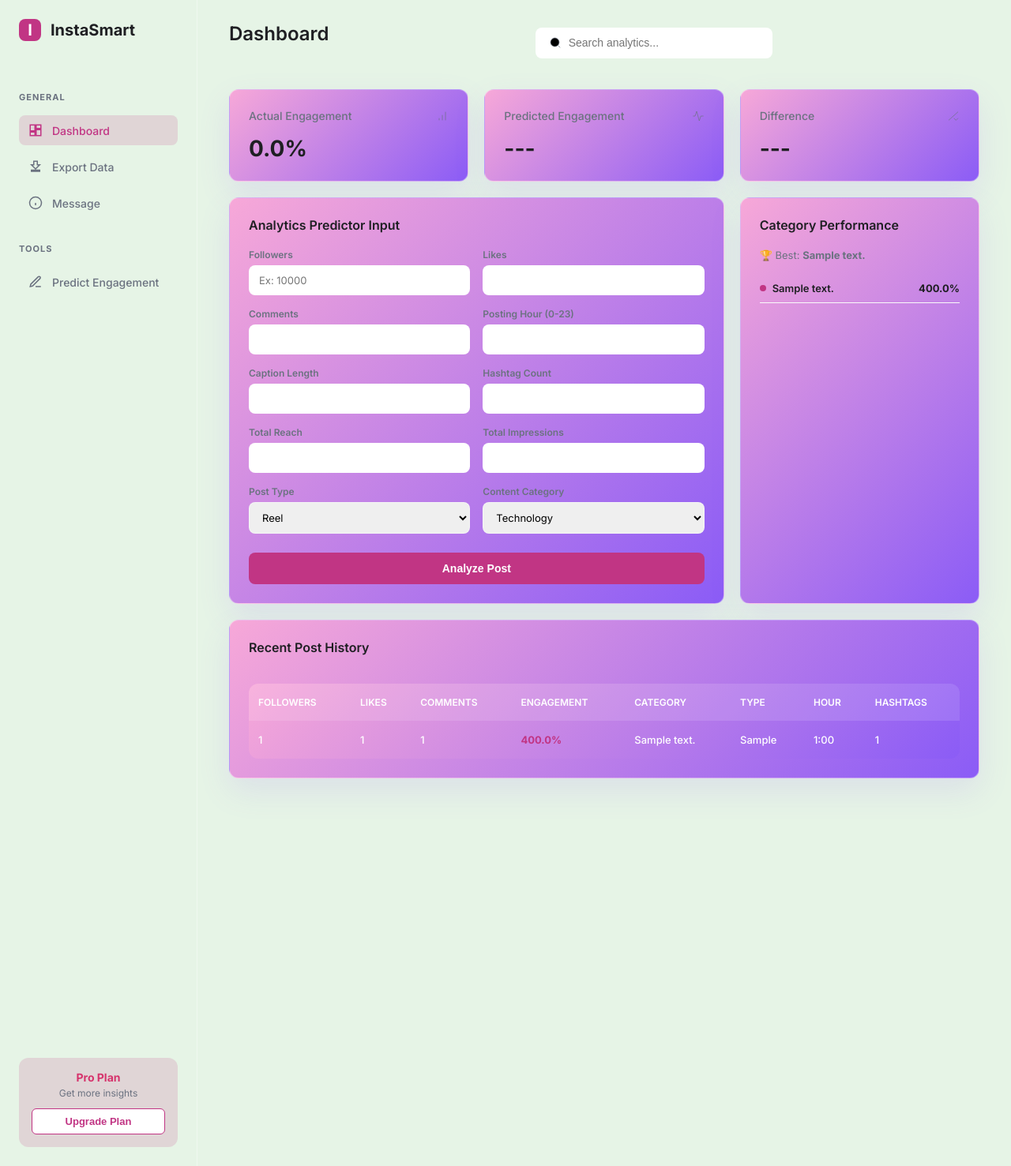
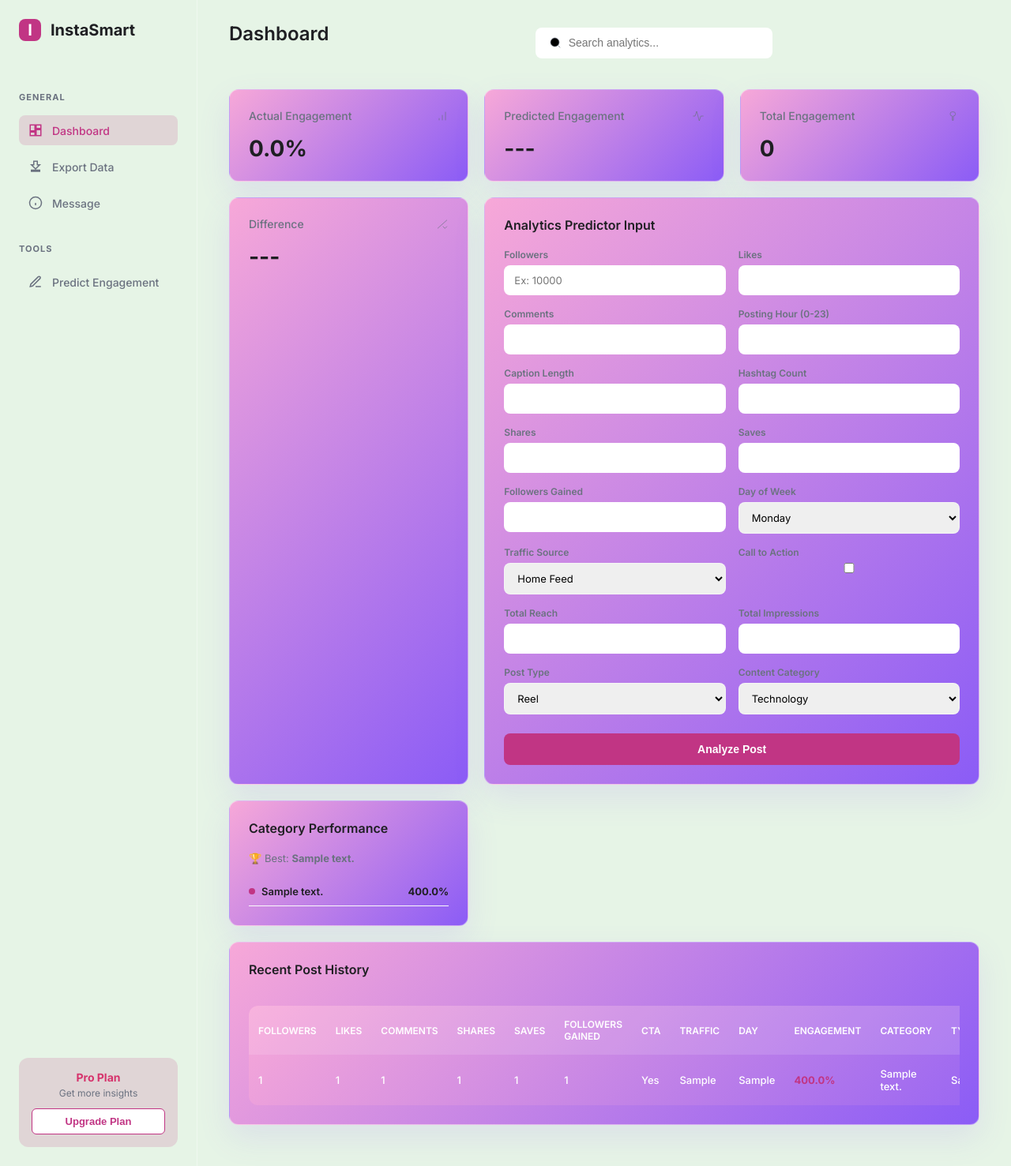
Before and after one commit to Tonishika17/InstaSmart, a Flask app: page / in a window 1280 px wide. Shown: the whole page at 79% size. Run offline with Flask 3, Linux system fonts and the light colour scheme; tables that the repository leaves empty hold one stand-in row (values such as "Sample post"); parts of the project's set-up code (start-up, migrations or seed data) failed here and were passed over.

Commit message:
Integrating new features
Co-authored-by: Copilot <copilot@github.com>

```diff
--- a/app.py
+++ b/app.py
@@ -1,106 +1,176 @@
-import csv, os
+import os
 import joblib
 import pandas as pd
-from sqlalchemy import func
-from flask import Flask, render_template, request, Response
+from sqlalchemy import func, inspect, text
+from flask import Flask, render_template, request
 from models import db, Post
+import config
 
-model = joblib.load("model.pkl")
+MODEL_PATH = os.path.join(os.path.dirname(__file__), "model.pkl")
+
 app = Flask(__name__)
-app.config['SQLALCHEMY_DATABASE_URI'] = 'sqlite:///database.db'
-
+app.config.from_object(config)
 db.init_app(app)
 
+
+def initialize_database():
+    db.create_all()
+    inspector = inspect(db.engine)
+    existing_columns = [column["name"] for column in inspector.get_columns(Post.__tablename__)]
+    columns_to_add = {
+        "traffic_source": "TEXT",
+        "has_call_to_action": "INTEGER",
+        "day_of_week": "TEXT",
+        "shares": "INTEGER",
+        "saves": "INTEGER",
+        "followers_gained": "INTEGER",
+        "engagement": "FLOAT"
+    }
+
+    with db.engine.begin() as connection:
+        for name, column_type in columns_to_add.items():
+            if name not in existing_columns:
+                connection.execute(text(f"ALTER TABLE {Post.__tablename__} ADD COLUMN {name} {column_type}"))
+
+
 with app.app_context():
-    db.create_all()
+    initialize_database()
+
+try:
+    model = joblib.load(MODEL_PATH)
+except FileNotFoundError:
+    model = None
 
 @app.route("/", methods=["GET", "POST"])
 def home():
     engagement_rate = None
+    engagement_count = None
     content_category = ""
     best_category = ""
     suggestion = ""
-    predicted_engagement = 0
+    predicted_engagement = None
+    analytics_insights = []
     category_averages = {}
 
     if request.method == "POST":
-        follower_count = int(request.form["followers"])
-        likes = int(request.form["likes"])
-        comments = int(request.form["comments"])
-        content_category = request.form["content_type"]
-        reach = int(request.form["reach"])
-        impressions = int(request.form["impressions"])
-        media_type = request.form["post_type"]
-        post_hour = int(request.form["hour"])
-        caption_length = int(request.form["caption_length"])
-        hashtags_count = int(request.form["hashtags"])
+        follower_count = int(request.form.get("followers", 0) or 0)
+        likes = int(request.form.get("likes", 0) or 0)
+        comments = int(request.form.get("comments", 0) or 0)
+        shares = int(request.form.get("shares", 0) or 0)
+        saves = int(request.form.get("saves", 0) or 0)
+        followers_gained = int(request.form.get("followers_gained", 0) or 0)
 
-        engagement_rate = (likes + comments) / follower_count
+        content_category = request.form.get("content_type", "Technology")
+        traffic_source = request.form.get("traffic_source", "Home Feed")
+        day_of_week = request.form.get("day_of_week", "Monday")
+        has_call_to_action = 1 if request.form.get("has_call_to_action") == "on" else 0
 
-        # ML prediction using pipeline
+        reach = int(request.form.get("reach", 0) or 0)
+        impressions = int(request.form.get("impressions", 0) or 0)
+        media_type = request.form.get("post_type", "reel")
+        post_hour = int(request.form.get("hour", 0) or 0)
+        caption_length = int(request.form.get("caption_length", 0) or 0)
+        hashtags_count = int(request.form.get("hashtags", 0) or 0)
+
+        engagement_count = likes + comments + shares + saves
+        engagement_rate = round((engagement_count / follower_count) if follower_count else 0.0, 4)
+
         input_df = pd.DataFrame([{
             "follower_count": follower_count,
             "post_hour": post_hour,
             "caption_length": caption_length,
             "hashtags_count": hashtags_count,
+            "likes": likes,
+            "comments": comments,
+            "shares": shares,
+            "saves": saves,
+            "followers_gained": followers_gained,
+            "engagement": engagement_count,
             "content_category": content_category,
             "reach": reach,
             "impressions": impressions,
-            "media_type": media_type
+            "media_type": media_type,
+            "traffic_source": traffic_source,
+            "has_call_to_action": has_call_to_action,
+            "day_of_week": day_of_week
         }])
 
-        predicted_engagement = model.predict(input_df)[0]
-        suggestion = ""
-        if predicted_engagement < engagement_rate:
-            suggestion = "✅ Great performance! Your post exceeded expectations."
-        elif predicted_engagement > engagement_rate:
-            suggestion = "⚠️ Your post underperformed predicted engagement. Try improving strategy."
+        if model is not None:
+            predicted_engagement = float(model.predict(input_df)[0])
 
-        # Smarter rules
+        if predicted_engagement is None:
+            suggestion = "⚠️ Model file not found. Train the model with train_model.py before using predictions."
+        elif predicted_engagement < engagement_rate:
+            suggestion = "✅ Great performance! Your post outperformed predicted engagement."
+        else:
+            suggestion = "⚠️ Your post underperformed predicted engagement. Try refining content and audience reach."
+
         if hashtags_count < 5:
-            suggestion += " Use more hashtags to increase reach."
-        if post_hour < 12:
-            suggestion += " Try posting in evening hours for better visibility."
+            analytics_insights.append("Increase hashtags to widen your reach and engagement potential.")
+        if shares < 10:
+            analytics_insights.append("Encourage more shares by adding a relatable or shareable hook.")
+        if saves < 15:
+            analytics_insights.append("More saves often indicate useful content; ask viewers to save for later.")
+        if followers_gained < max(1, int(follower_count * 0.03)):
+            analytics_insights.append("Improve follow-through by offering clear value or follow prompts.")
+        if has_call_to_action:
+            analytics_insights.append("A strong call-to-action can help convert impressions into real engagement.")
+        else:
+            analytics_insights.append("Add a clear call-to-action to increase comments, shares, and saves.")
 
-        # Save in db
+        if traffic_source == "Hashtags":
+            analytics_insights.append("Hashtag traffic can bring new viewers; keep refining your tags.")
+        elif traffic_source == "Reels Feed":
+            analytics_insights.append("Reels feed distribution is strong, so keep your content short and engaging.")
+        elif traffic_source == "External":
+            analytics_insights.append("External traffic indicates cross-platform interest; leverage those sources.")
+
+        if day_of_week in ["Saturday", "Sunday"]:
+            analytics_insights.append("Weekend posts can perform well if content feels fresh and shareable.")
+
         new_post = Post(
             follower_count=follower_count,
             likes=likes,
             comments=comments,
+            shares=shares,
+            saves=saves,
+            followers_gained=followers_gained,
             post_hour=post_hour,
             caption_length=caption_length,
             hashtags_count=hashtags_count,
             content_category=content_category,
+            traffic_source=traffic_source,
+            has_call_to_action=bool(has_call_to_action),
+            day_of_week=day_of_week,
             reach=reach,
             impressions=impressions,
             media_type=media_type,
+            engagement=engagement_count,
             engagement_rate=engagement_rate
         )
 
         db.session.add(new_post)
         db.session.commit()
 
-    posts = Post.query.all()
+    posts = Post.query.order_by(Post.id.desc()).all()
 
-    # Optimization: Calculate averages using efficient SQLAlchemy query directly
     avg_results = db.session.query(Post.content_category, func.avg(Post.engagement_rate)).group_by(Post.content_category).all()
-
-    # Store in dictionary map
     category_averages = {cat: avg for cat, avg in avg_results if cat}
 
-    # Best Category
     if category_averages:
         best_category = max(category_averages, key=category_averages.get)
 
     return render_template(
         "index.html",
-        engagement=round(engagement_rate * 100, 2) if engagement_rate else None,
+        engagement=round(engagement_rate * 100, 2) if engagement_rate is not None else None,
+        engagement_count=engagement_count,
         content_type=content_category,
         posts=posts,
         category_averages=category_averages,
         best_category=best_category,
-        predicted_engagement=round(predicted_engagement * 100, 2) if predicted_engagement else None,
-        suggestion=suggestion
+        predicted_engagement=round(predicted_engagement * 100, 2) if predicted_engagement is not None else None,
+        suggestion=suggestion,
+        analytics_insights=analytics_insights
     )
 
 @app.route("/export")
--- a/config.py
+++ b/config.py
@@ -1,2 +1,2 @@
-# Placeholder for application configuration
-# TODO: Add configuration settings if needed
+SQLALCHEMY_DATABASE_URI = "sqlite:///database.db"
+SQLALCHEMY_TRACK_MODIFICATIONS = False
--- a/requirements.txt
+++ b/requirements.txt
@@ -3,3 +3,5 @@ flask-sqlalchemy
 pandas
 scikit-learn
 joblib
+matplotlib
+seaborn
--- a/templates/index.html
+++ b/templates/index.html
@@ -87,7 +87,7 @@
                     <svg viewBox="0 0 24 24"><path d="M2 12h4l3-9 5 18 3-9h5"/></svg>
                 </div>
                 <div class="metric-value">
-                    {% if predicted_engagement %}
+                    {% if predicted_engagement != None %}
                         {{ predicted_engagement }}%
                         <span class="badge badge-primary">🔮 AI</span>
                     {% else %}
@@ -98,11 +98,21 @@
 
             <div class="card metric-card">
                 <div class="metric-card-header">
+                    Total Engagement
+                    <svg viewBox="0 0 24 24"><path d="M12 4a4 4 0 0 1 0 8v8h-2v-8a4 4 0 0 1 0-8h2z"/></svg>
+                </div>
+                <div class="metric-value">
+                    {{ engagement_count if engagement_count else '0' }}
+                </div>
+            </div>
+
+            <div class="card metric-card">
+                <div class="metric-card-header">
                     Difference
                     <svg viewBox="0 0 24 24"><path d="m21 16-4 4-4-4M21 4 3 20"/></svg>
                 </div>
                 <div class="metric-value">
-                    {% if predicted_engagement and engagement %}
+                    {% if predicted_engagement != None and engagement is not none %}
                         {% set diff = (predicted_engagement - engagement)|round(2) %}
                         {% if diff > 0 %}
                             <span style="color: #ef6c00">+{{ diff }}%</span>
@@ -116,6 +126,17 @@
                     {% endif %}
                 </div>
             </div>
+
+            {% if analytics_insights %}
+            <div class="card insights-area">
+                <h3 class="card-title">Smart Analytics Insights</h3>
+                <ul class="insights-list">
+                    {% for insight in analytics_insights %}
+                    <li>{{ insight }}</li>
+                    {% endfor %}
+                </ul>
+            </div>
+            {% endif %}
 
             <!-- Prediction Form Container -->
             <div class="card prediction-area">
@@ -146,12 +167,50 @@
                         <input type="number" name="hashtags" required>
                     </div>
                     <div class="form-group">
+                        <label>Shares</label>
+                        <input type="number" name="shares" required min="0">
+                    </div>
+                    <div class="form-group">
+                        <label>Saves</label>
+                        <input type="number" name="saves" required min="0">
+                    </div>
+                    <div class="form-group">
+                        <label>Followers Gained</label>
+                        <input type="number" name="followers_gained" required min="0">
+                    </div>
+                    <div class="form-group">
+                        <label>Day of Week</label>
+                        <select name="day_of_week">
+                            <option value="Monday">Monday</option>
+                            <option value="Tuesday">Tuesday</option>
+                            <option value="Wednesday">Wednesday</option>
+                            <option value="Thursday">Thursday</option>
+                            <option value="Friday">Friday</option>
+                            <option value="Saturday">Saturday</option>
+                            <option value="Sunday">Sunday</option>
+                        </select>
+                    </div>
+                    <div class="form-group">
+                        <label>Traffic Source</label>
+                        <select name="traffic_source">
+                            <option value="Home Feed">Home Feed</option>
+                            <option value="Hashtags">Hashtags</option>
+                            <option value="Reels Feed">Reels Feed</option>
+                            <option value="External">External</option>
+                            <option value="Profile">Profile</option>
+                        </select>
+                    </div>
+                    <div class="form-group checkbox-group">
+                        <label>Call to Action</label>
+                        <input type="checkbox" name="has_call_to_action">
+                    </div>
+                    <div class="form-group">
                         <label>Total Reach</label>
-                        <input type="number" name="reach" required>
+                        <input type="number" name="reach" required min="0">
                     </div>
                     <div class="form-group">
                         <label>Total Impressions</label>
-                        <input type="number" name="impressions" required>
+                        <input type="number" name="impressions" required min="0">
                     </div>
 
                     <div class="form-group">
@@ -209,6 +268,12 @@
                                 <th>Followers</th>
                                 <th>Likes</th>
                                 <th>Comments</th>
+                                <th>Shares</th>
+                                <th>Saves</th>
+                                <th>Followers Gained</th>
+                                <th>CTA</th>
+                                <th>Traffic</th>
+                                <th>Day</th>
                                 <th>Engagement</th>
                                 <th>Category</th>
                                 <th>Type</th>
@@ -217,11 +282,17 @@
                             </tr>
                         </thead>
                         <tbody>
-                            {% for post in posts[-10:]|reverse %}
+                            {% for post in posts[:10] %}
                             <tr>
                                 <td>{{ post.follower_count }}</td>
                                 <td>{{ post.likes }}</td>
                                 <td>{{ post.comments }}</td>
+                                <td>{{ post.shares }}</td>
+                                <td>{{ post.saves }}</td>
+                                <td>{{ post.followers_gained }}</td>
+                                <td>{{ 'Yes' if post.has_call_to_action else 'No' }}</td>
+                                <td>{{ post.traffic_source }}</td>
+                                <td>{{ post.day_of_week }}</td>
                                 <td><span style="color:var(--primary); font-weight:700;">{{ (post.engagement_rate * 100)|round(2) }}%</span></td>
                                 <td>{{ post.content_category }}</td>
                                 <td style="text-transform: capitalize;">{{ post.media_type }}</td>
```
Also changed, not shown: models.py (+9 -6 lines), train_model.py (+84 -9 lines), plots/confusion_matrix.png (added), plots/feature_importance.png (added), 1 other file.
